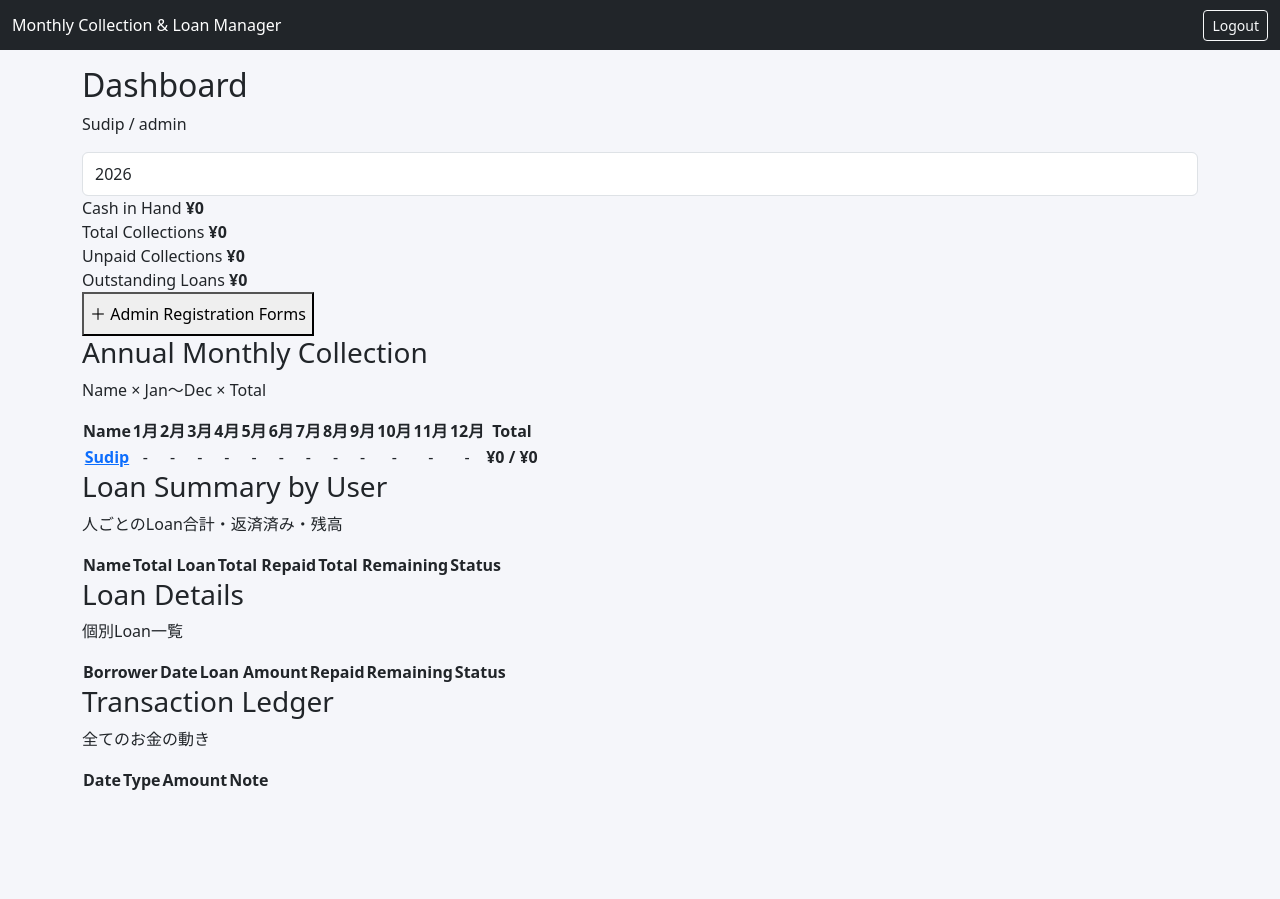
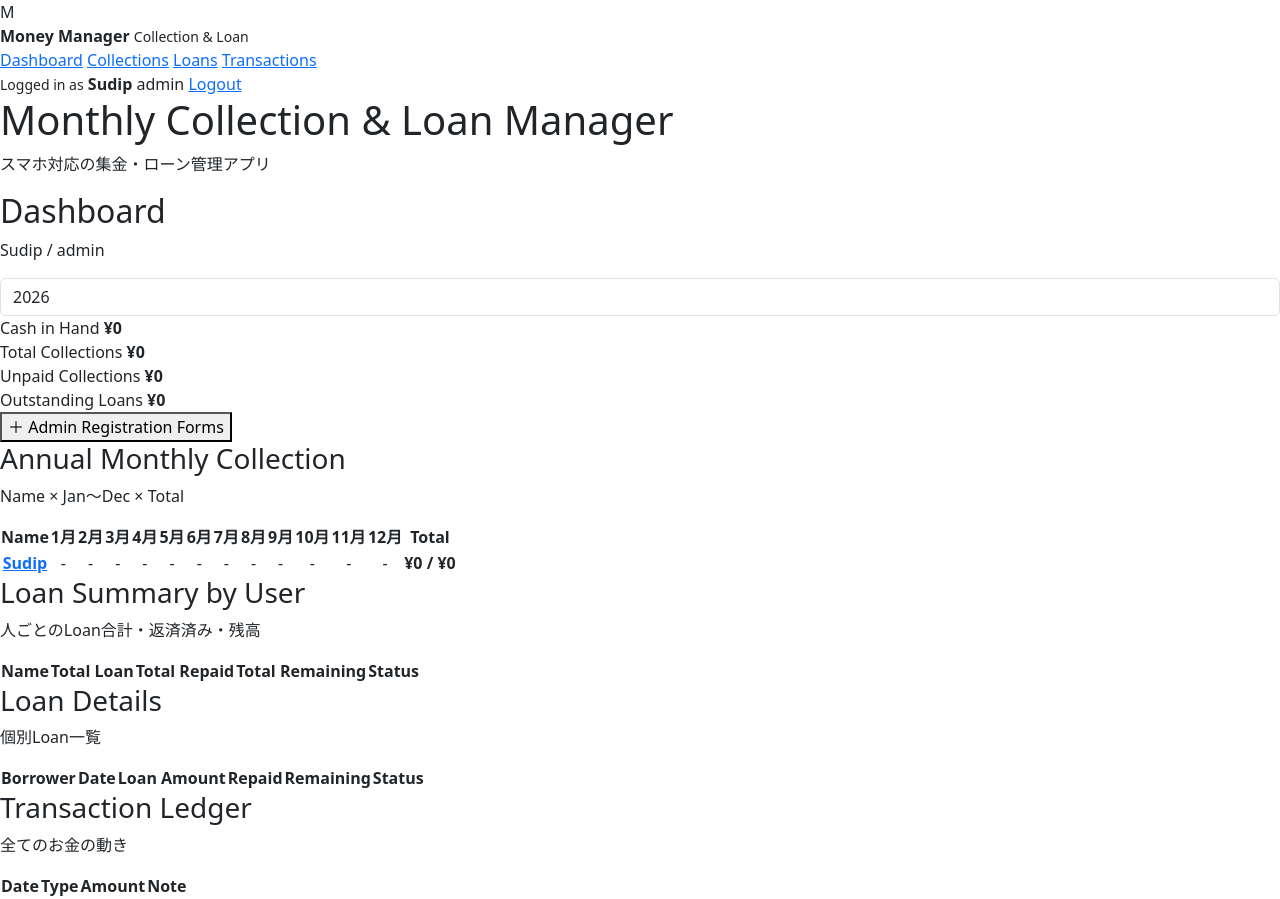
Before and after one commit to LearningwithSudip/monthly-collection-loan-manager, a Flask app: page /dashboard in a window 1280 px wide. Before the commit the page ends 790 px from the top, so only its background shows below. Run offline with Flask 3, Linux system fonts and the light colour scheme; a user stored in the database is signed in; data comes from the database, SQL or seed files in the repository; data that the repository does not hold is empty.

Commit message:
Refactor base.html for improved structure and styles

```diff
--- a/templates/base.html
+++ b/templates/base.html
@@ -3,105 +3,73 @@
 
 <head>
     <meta charset="UTF-8">
-    <meta
-        name="viewport"
-        content="width=device-width, initial-scale=1"
-    >
-
+    <meta name="viewport" content="width=device-width, initial-scale=1.0">
     <title>Monthly Collection & Loan Manager</title>
 
-    <link
-        href="https://cdn.jsdelivr.net/npm/bootstrap@5.3.3/dist/css/bootstrap.min.css"
-        rel="stylesheet"
-    >
-
-    <style>
-        body {
-            background-color: #f5f6fa;
-        }
-
-        .navbar-brand {
-            font-size: 16px;
-        }
-
-        .card {
-            border-radius: 15px;
-        }
-
-        .table-responsive {
-            overflow-x: auto;
-        }
-
-        table {
-            white-space: nowrap;
-        }
-
-        .monthly-cell {
-            min-width: 105px;
-        }
-
-        .dashboard-card h5 {
-            margin-top: 8px;
-            margin-bottom: 0;
-        }
-
-        input,
-        select,
-        button {
-            min-height: 44px;
-        }
-
-        @media (max-width: 576px) {
-            .container {
-                padding-left: 10px;
-                padding-right: 10px;
-            }
-
-            table {
-                font-size: 13px;
-            }
-        }
-    </style>
+    <link href="https://cdn.jsdelivr.net/npm/bootstrap@5.3.3/dist/css/bootstrap.min.css" rel="stylesheet">
+    <link href="{{ url_for('static', filename='css/style.css') }}" rel="stylesheet">
 </head>
 
 <body>
 
-<nav class="navbar navbar-dark bg-dark mb-3">
-    <div class="container-fluid">
-        <a
-            href="{{ url_for('dashboard') }}"
-            class="navbar-brand"
-        >
-            Monthly Collection & Loan Manager
-        </a>
+<div class="app-shell">
+
+    <aside class="sidebar">
+        <div class="brand">
+            <div class="brand-icon">M</div>
+            <div>
+                <strong>Money Manager</strong>
+                <small>Collection & Loan</small>
+            </div>
+        </div>
 
         {% if current_user.is_authenticated %}
-        <a
-            href="{{ url_for('logout') }}"
-            class="btn btn-outline-light btn-sm"
-        >
+        <nav class="side-nav">
+            <a href="{{ url_for('dashboard') }}">Dashboard</a>
+            <a href="#collections">Collections</a>
+            <a href="#loans">Loans</a>
+            {% if current_user.role == "admin" %}
+            <a href="#transactions">Transactions</a>
+            {% endif %}
+        </nav>
+
+        <div class="sidebar-user">
+            <small>Logged in as</small>
+            <strong>{{ current_user.name }}</strong>
+            <span>{{ current_user.role }}</span>
+            <a href="{{ url_for('logout') }}" class="logout-link">Logout</a>
+        </div>
+        {% endif %}
+    </aside>
+
+    <main class="main-content">
+        <header class="topbar">
+            <div>
+                <h1>Monthly Collection & Loan Manager</h1>
+                <p>スマホ対応の集金・ローン管理アプリ</p>
+            </div>
+
+            {% if current_user.is_authenticated %}
+            <a href="{{ url_for('logout') }}" class="btn btn-outline-dark btn-sm d-md-none">
                 Logout
             </a>
             {% endif %}
-    </div>
-</nav>
-
-<main class="container mb-5">
+        </header>
 
         {% with messages = get_flashed_messages() %}
             {% if messages %}
                 {% for message in messages %}
-            <div class="alert alert-info">
+                <div class="alert alert-info rounded-4 shadow-sm">
                     {{ message }}
                 </div>
                 {% endfor %}
             {% endif %}
         {% endwith %}
 
-    {% block content %}
-    {% endblock %}
+        {% block content %}{% endblock %}
+    </main>
 
-</main>
+</div>
 
 <script src="https://cdn.jsdelivr.net/npm/bootstrap@5.3.3/dist/js/bootstrap.bundle.min.js"></script>
 
```
Lines whose indentation alone changed are shown as unchanged.
